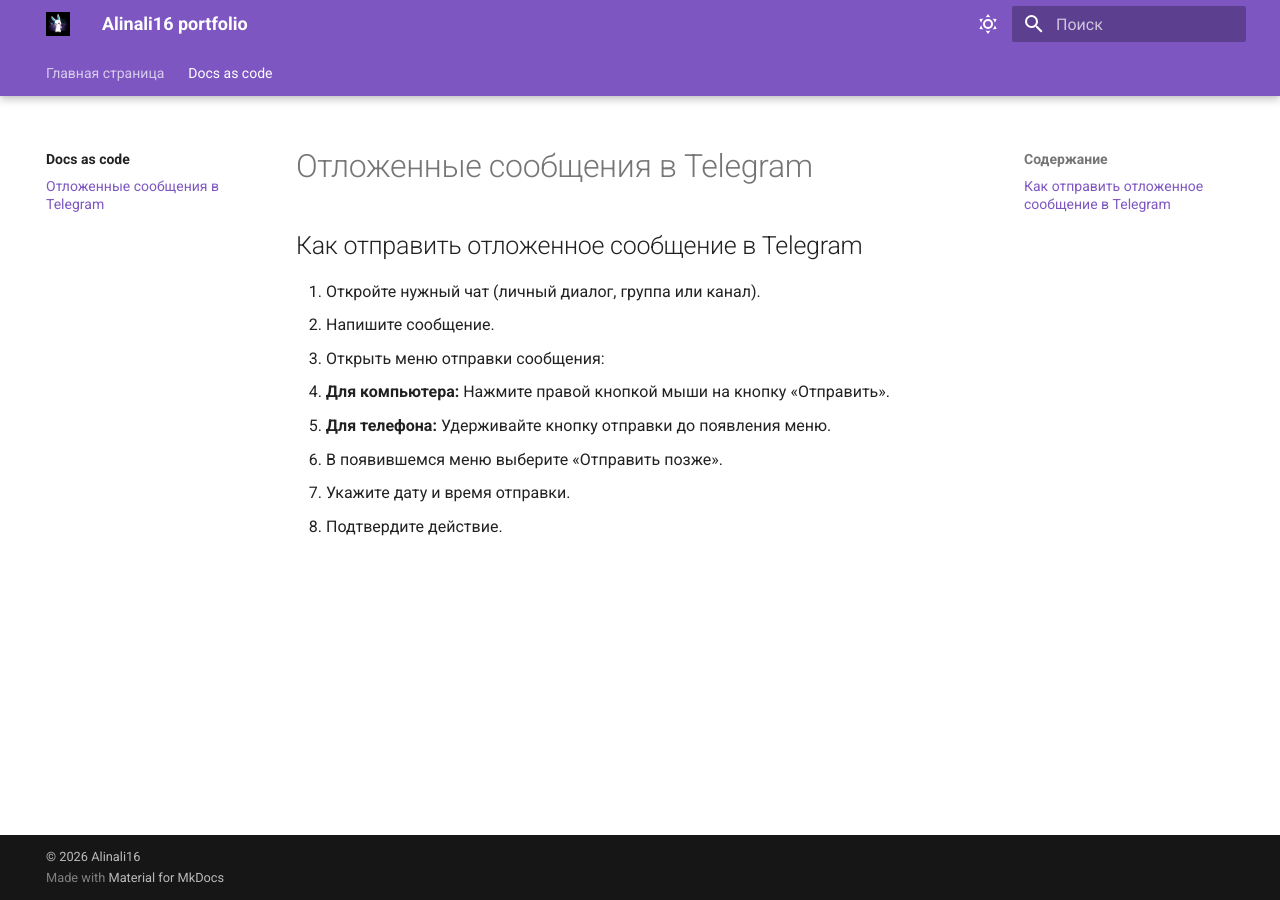
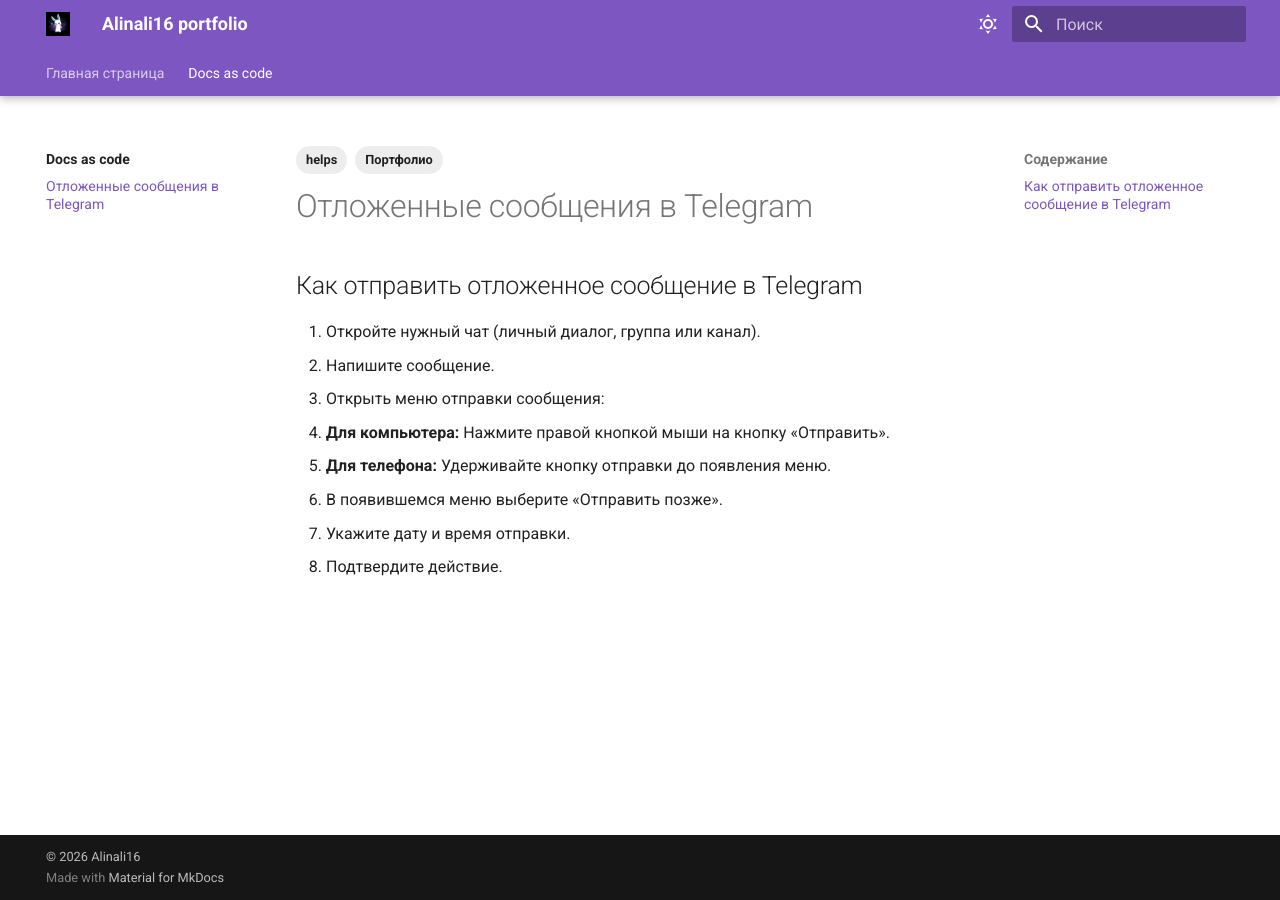
Before and after one commit to AlinAli16/portfolio_mkdocs, an MkDocs documentation site: the page built from docs/instructions/delay_message_tg.md, in a window 1280 px wide. Built offline with MkDocs 1.6.1 and Material for MkDocs 9.7.7, drawn with Linux system fonts in a browser that asks for light colours.

```diff
--- a/docs/instructions/delay_message_tg.md
+++ b/docs/instructions/delay_message_tg.md
@@ -1,3 +1,9 @@
+---
+tags:
+    - Портфолио
+    - helps
+---
+
 # Отложенные сообщения в Telegram
 
 ## Как отправить отложенное сообщение в Telegram
--- a/mkdocs.yml
+++ b/mkdocs.yml
@@ -68,6 +68,14 @@ markdown_extensions: # Расширения markdown
 
 plugins:
   - search # Плагин для подключения поиска на портале
+  - tags:  # Плагин для подключения тегов
+      tags_allowed:
+      - Портфолио
+      - manuals
+      - rules
+      - helps
+  - glightbox
+
 
 copyright: |
   &copy; 2026 Alinali16
```
Also changed, not shown: docs/instructions/portfolio.md (added, +5 -0 lines), docs/instructions/tags.md (added, +3 -0 lines).
